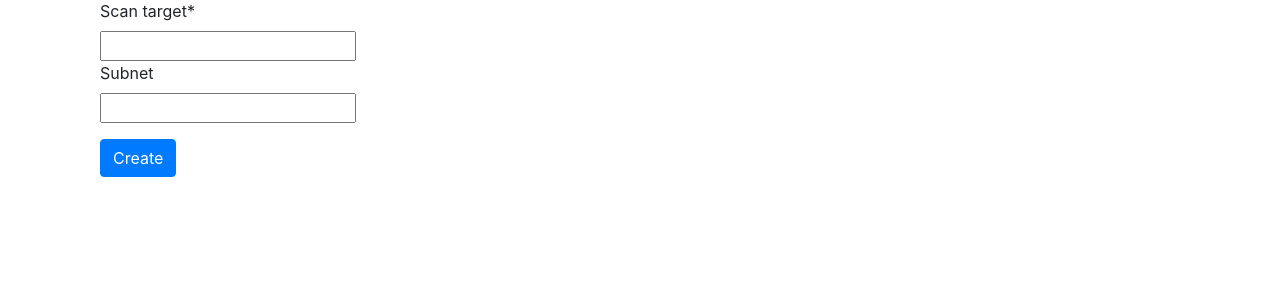
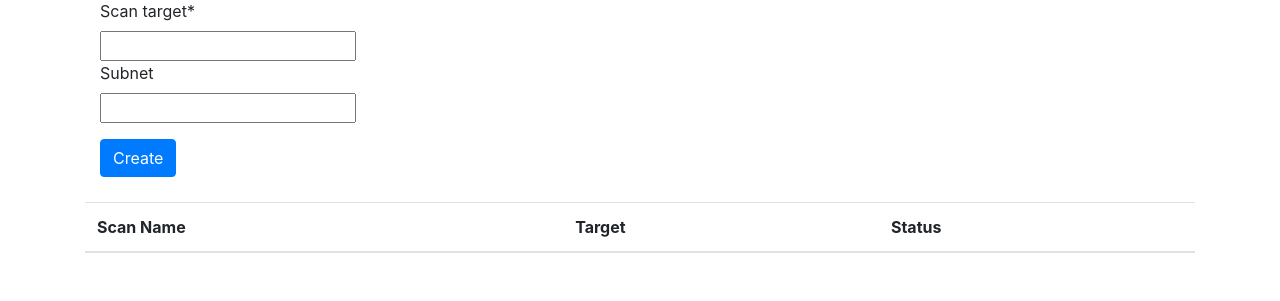
Before and after one commit to ikoyfman/Python-Network-Scan-Tool, a Django app: page / in a window 1280 px wide. Shown: the part 247-548 px from the top of the page. Run offline with Django 3.2, Linux system fonts and the light colour scheme; data that the repository does not hold is empty; some libraries are stand-ins or nearby versions.

Commit message:
updating with a table

```diff
--- a/pnst/home/models.py
+++ b/pnst/home/models.py
@@ -7,6 +7,7 @@ class Scan(models.Model):
     end_time = models.DateTimeField(null=True)
     scan_target = models.CharField(max_length=50)
     subnet = models.IntegerField(blank=True, null=True)
+    stauts = models.CharField(max_length=10, blank=True)
 
 
 class Host(models.Model):
--- a/pnst/home/templates/home/home.html
+++ b/pnst/home/templates/home/home.html
@@ -7,8 +7,6 @@
 
     <div class="container" style="padding-top:20px">
         What would you like to scan?
-
-
         <div id="search-bar">
 
         <form action="{% url 'home' %}" method="POST">
@@ -25,4 +23,28 @@
 
 </div>
 
+<div class='container' style="padding-top:25px">
+
+    <table class='table'>
+
+        <thead class='thead dark'>
+            <tr>
+            <th scope="col">Scan Name</th>
+            <th scope="col">Target</th>
+            <th scope="col">Status</th>
+            </tr>
+        </thead>
+
+        <tbody>
+        {% for scan in scans %}
+        <tr>
+        <td>{{scan.scan_name}}</td>
+        <td>{{scan.scan_target}}</td>
+        <td>{{scan.status}}</td>
+        </tr>
+        {% endfor %}
+    </table>
+
+</div>
+
 {% endblock  %}
--- a/pnst/home/views.py
+++ b/pnst/home/views.py
@@ -1,13 +1,15 @@
 from django.shortcuts import render, redirect
 from home.forms import ScanForm
-
+from home.models import Scan
 
 # Create your views here.
 def home(request):
     if request.method == 'GET':
+        scans = Scan.objects.all()
         scan_form = ScanForm()
         return render(request,'home/home.html',context={
-            'scan_form':scan_form
+            'scan_form':scan_form,
+            'scans':scans,
         })
     if request.method == 'POST':
         scan_form = ScanForm(request.POST)
```
Also changed, not shown: pnst/home/migrations/0003_scan_stauts.py (added).
